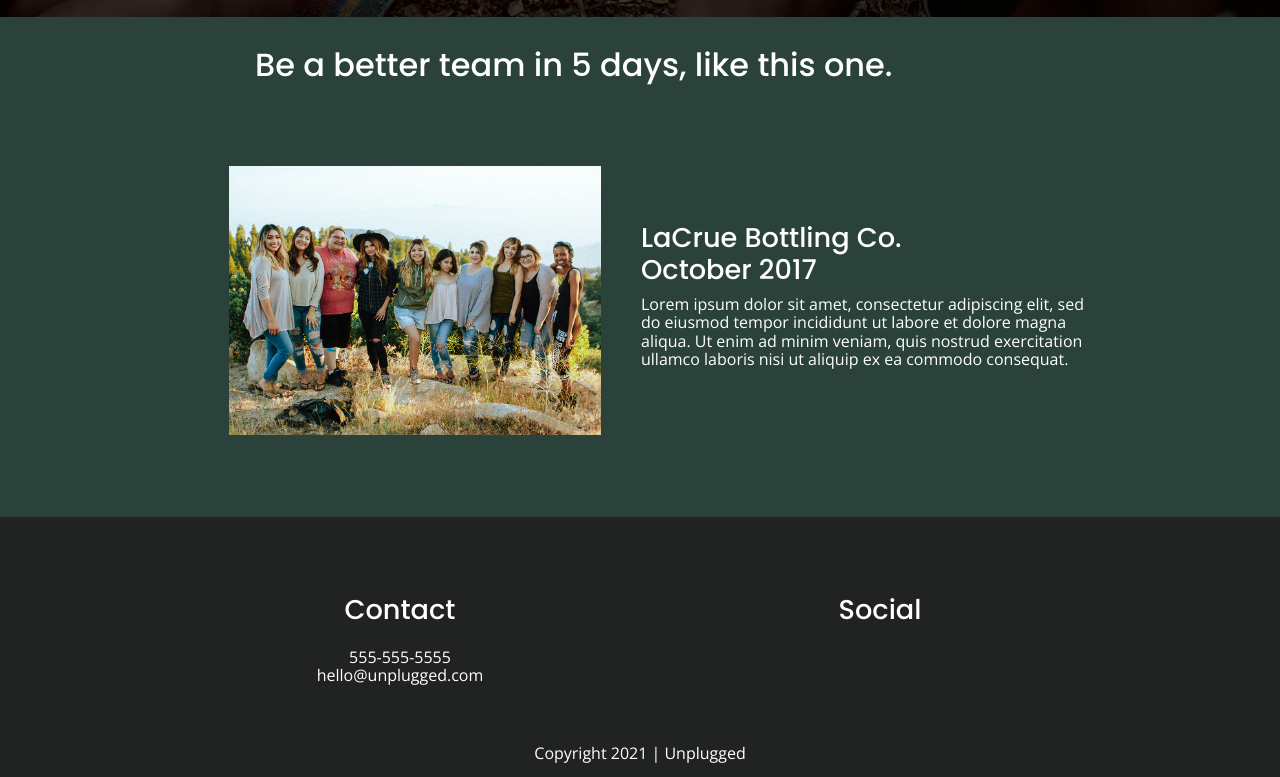
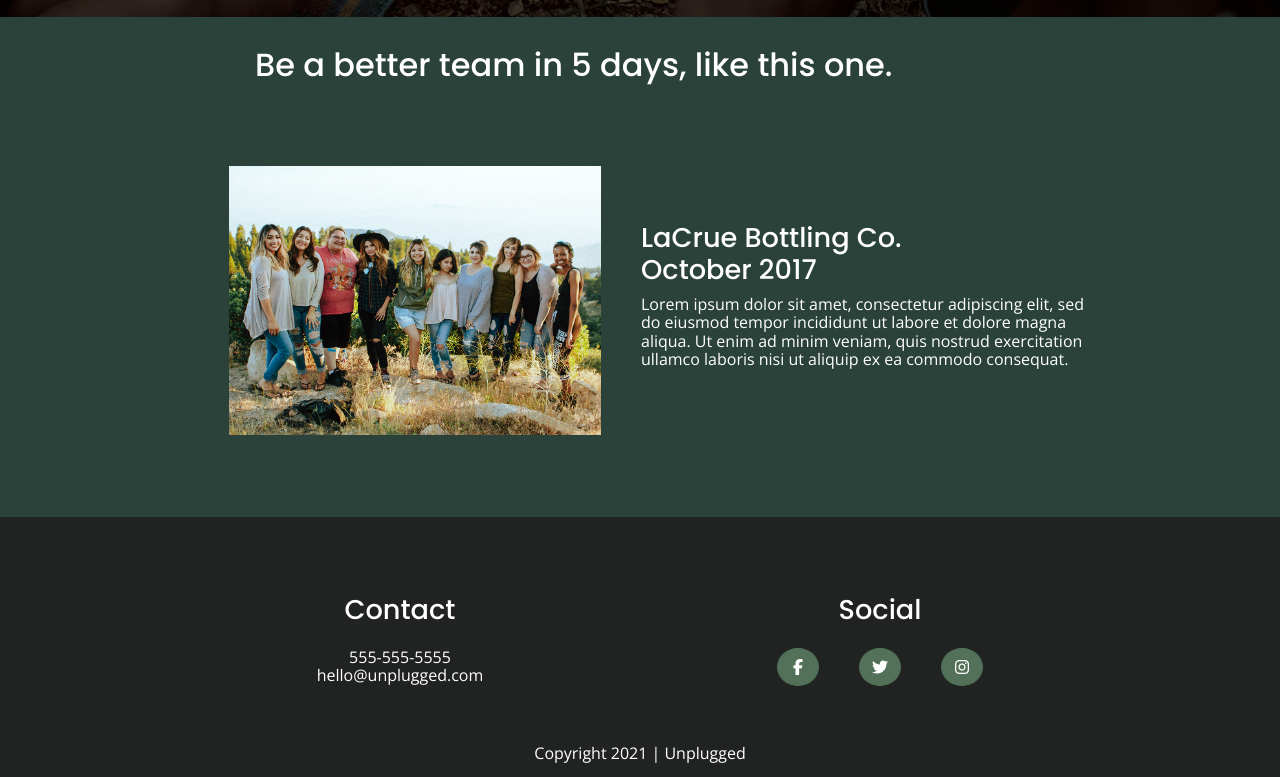
Before and after one commit to nicolebaggerly/206-unplugged-retreat, a website built with Parcel: page index.html in a window 1280 px wide. Shown: the part 1667-2444 px from the top of the page. Built offline with nearby package versions, Linux system fonts and the light colour scheme.

Commit message:
Added social icon fonts

```diff
--- a/css/main.css
+++ b/css/main.css
@@ -254,8 +254,9 @@ aside {
 
 
 .features p {
+  width: 200px;
+  text-align: center;
   margin: 0;
-  text-align: center;
 }
 
 .features-items {
@@ -265,6 +266,9 @@ aside {
   flex-flow: row wrap;
 }
 
+.features-items article {
+  padding: 20px;
+}
 
 
 .reviews {
@@ -359,6 +363,21 @@ footer .social-icons {
   justify-content: center;
   align-items: center;
 }
+
+.social-icons p {
+  padding: 0 20px;
+}
+
+.social-icons i {
+  background-color: #527158;
+  border-radius: 50%;
+  border: 1px solid #527158;
+  width: 20px;
+  height: 100%;
+  color: white;
+  padding: 10px;
+}
+
 
 footer p {
   display: flex;
--- a/index.html
+++ b/index.html
@@ -137,9 +137,9 @@
         <div class="social">
           <h2>Social</h2>
           <div class="social-icons">
-            <p><a href="https://facebook.com/yoursite" target="_blank"></a></p>
-            <p><a href="https://twitter.com/" target="_blank"></a></p>
-            <p><a href="https://instagram.com/" target="_blank"></a></p>
+            <p><a href="https://facebook.com/yoursite" target="_blank"><i class="fab fa-facebook-f"></i></a></p>
+            <p><a href="https://twitter.com/" target="_blank"><i class="fab fa-twitter"></i></a></p>
+            <p><a href="https://instagram.com/" target="_blank"><i class="fab fa-instagram"></i></a></p>
           </div>
         </div>
       </div> <!-- footer content ends -->
```
Also changed, not shown: about/index.html (+3 -3 lines), faq/index.html (+3 -3 lines).
